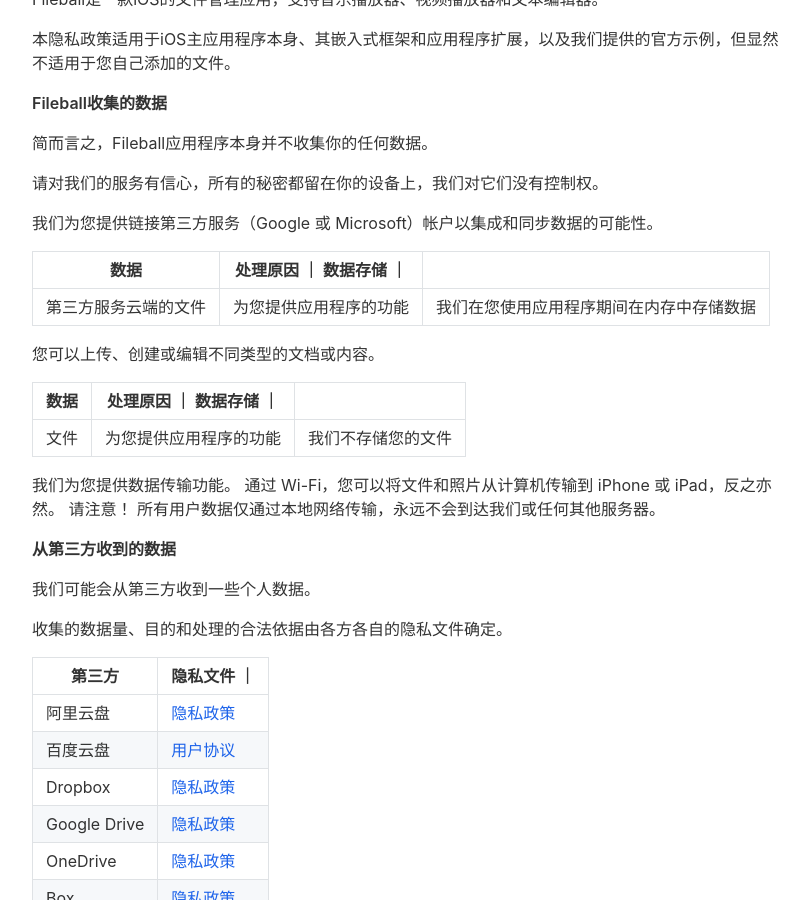
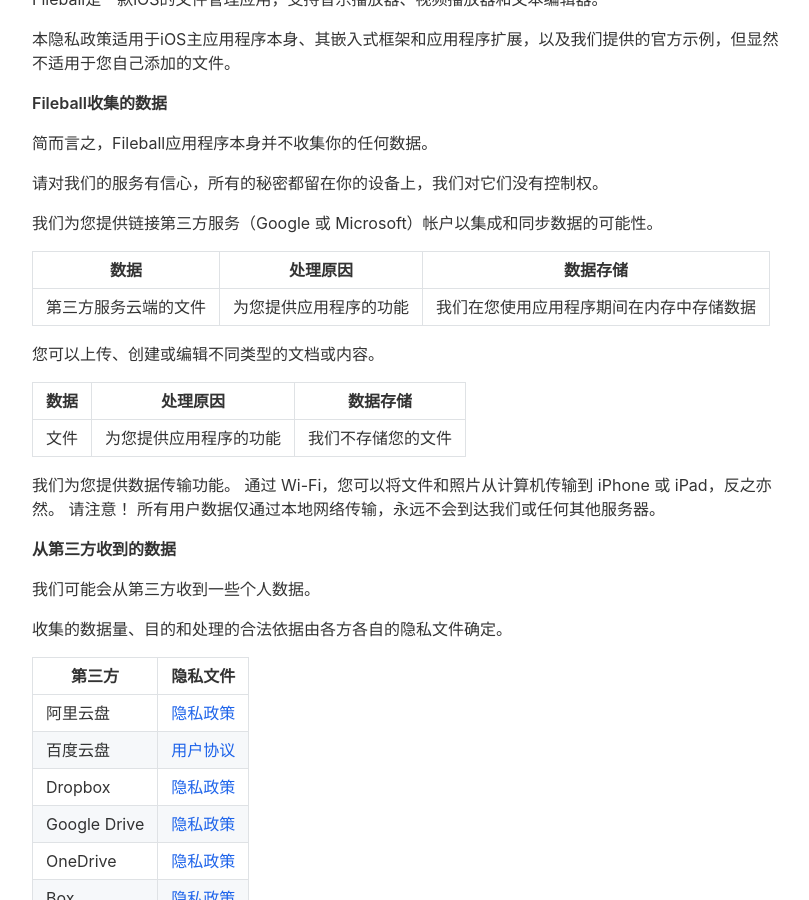
Before and after one commit to alexiscn/fileball.app, a Jekyll site: the page built from _pages/cn/privacypolicy.md, in a window 1280 px wide and 900 px high, scrolled down 284 px. Shown: the whole window, without its empty margins (233-1042 px from the left). Built offline with Jekyll 4.4.1, drawn with Linux system fonts in a browser that asks for light colours; nearby versions of some CDN libraries.

Commit message:
update changelog

```diff
--- a/_pages/cn/privacypolicy.md
+++ b/_pages/cn/privacypolicy.md
@@ -23,13 +23,13 @@
 
 我们为您提供链接第三方服务（Google 或 Microsoft）帐户以集成和同步数据的可能性。
 
-| 数据 | 处理原因 ｜ 数据存储 ｜
+| 数据 | 处理原因 | 数据存储 |
 | - | - | - |
 | 第三方服务云端的文件 | 为您提供应用程序的功能 | 我们在您使用应用程序期间在内存中存储数据  |
 
 您可以上传、创建或编辑不同类型的文档或内容。
 
-| 数据 | 处理原因 ｜ 数据存储 ｜
+| 数据 | 处理原因 | 数据存储 |
 | - | - | - |
 | 文件 | 为您提供应用程序的功能 | 我们不存储您的文件 |
 
@@ -41,7 +41,7 @@
 
 收集的数据量、目的和处理的合法依据由各方各自的隐私文件确定。
 
-| 第三方 | 隐私文件 ｜
+| 第三方 | 隐私文件 |
 | -- | -- |
 | 阿里云盘 | [隐私政策](https://terms.alicdn.com/legal-agreement/terms/suit_bu1_alibaba_group/suit_bu1_alibaba_group202102022125_53871.html?spm=aliyundrive.index.0.0.7db16f60C98VE9) |
 | 百度云盘 | [用户协议](https://pan.baidu.com/disk/agreement#/) |
```
Also changed, not shown: _pages/tw/privacypolicy.md (+3 -3 lines).
